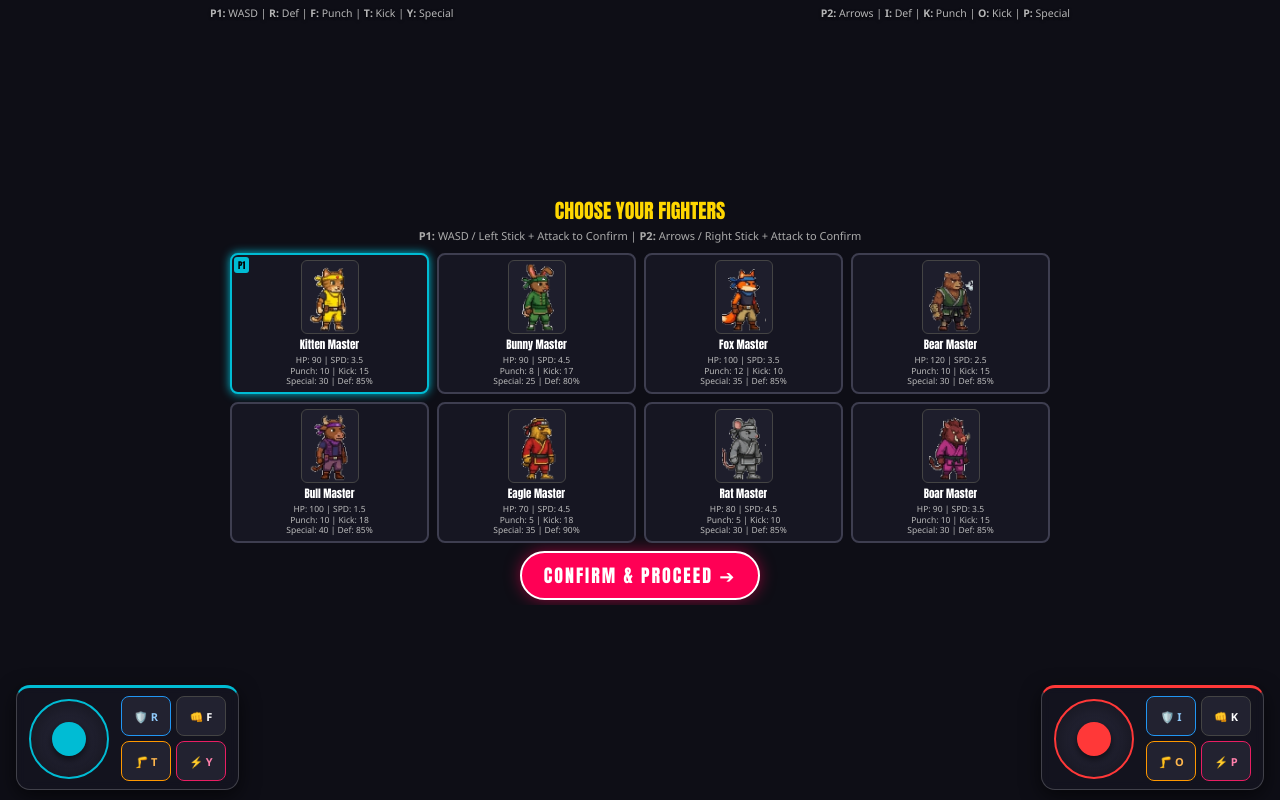
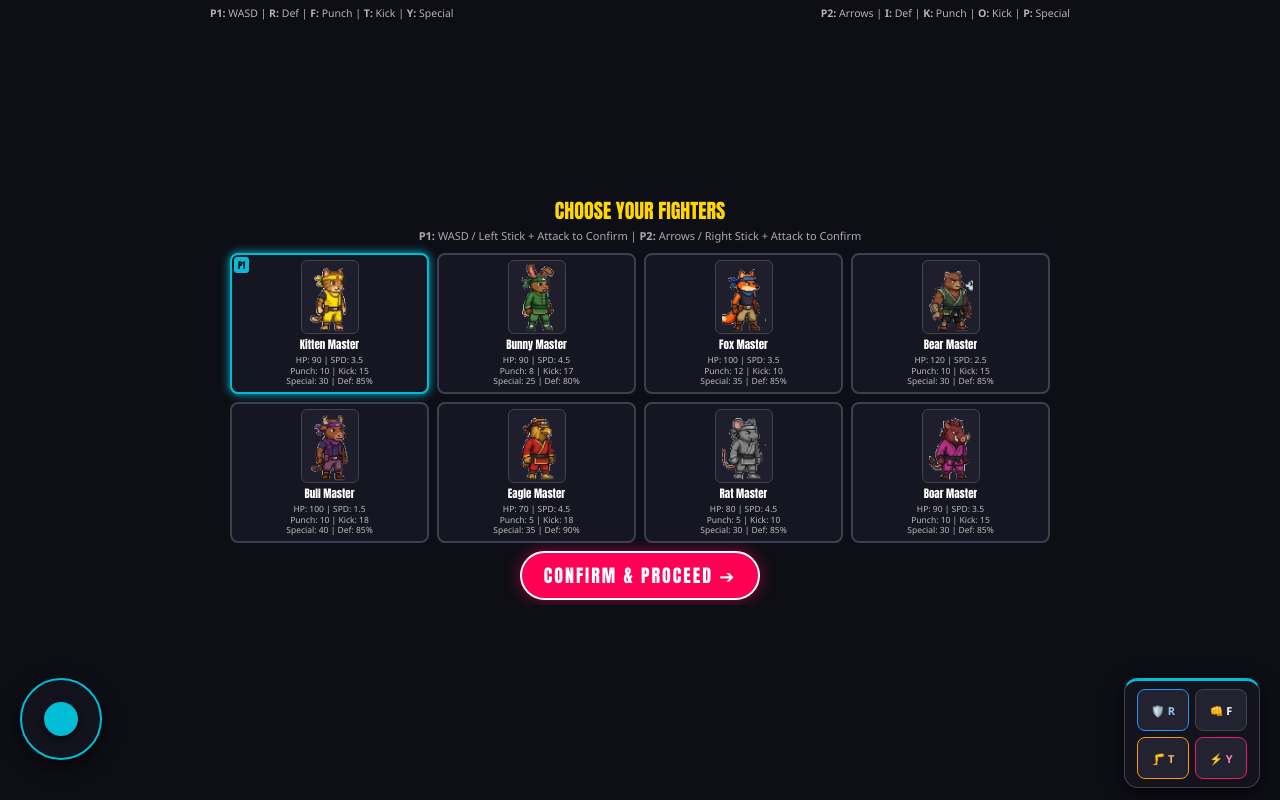
Before and after one commit to kherkman/animalfight, a plain HTML site: page index.html in a window 1280 px wide. Both pictures are taken after a click on the button "🥊 1 PLAYER (VS CPU)". Drawn offline with Linux system fonts and the light colour scheme; no server answers.

Commit message:
Update index.html

```diff
--- a/index.html
+++ b/index.html
@@ -40,7 +40,7 @@
             display: block;
             width: 100%;
             height: 100%;
-            object-fit: contain;
+            object-fit: fill;
         }
 
         /* Screen Overlays */
@@ -50,8 +50,9 @@
             left: 0;
             width: 100%;
             height: 100%;
-            background-size: cover;
+            background-size: 100% 100%;
             background-position: center;
+            background-repeat: no-repeat;
             display: flex;
             flex-direction: column;
             align-items: center;
@@ -84,7 +85,7 @@
 
         .btn-intro {
             font-family: 'Impact', sans-serif;
-            background: rgba(0, 0, 0, 0.5);
+            background: rgba(0, 0, 0, 0.55);
             color: #ffffff;
             font-size: 20px;
             letter-spacing: 2px;
@@ -349,23 +350,58 @@
             gap: 4px;
         }
 
-        /* Dual Virtual Joysticks - Bottom Left (P1) and Bottom Right (P2) */
+        /* Dynamic Touch Controls Container */
         #dualTouchControls {
             position: absolute;
-            bottom: 10px;
+            bottom: 12px;
             left: 0;
             right: 0;
             width: 100%;
-            display: flex;
-            justify-content: space-between;
+            display: none; /* Hidden by default on Intro screen */
             align-items: flex-end;
-            padding: 0 16px;
+            padding: 0 20px;
             font-family: 'Segoe UI', sans-serif;
             z-index: 15;
             pointer-events: none;
         }
 
-        .touch-pad-section {
+        /* 1-Player Layout: Left bottom joystick, Right bottom action buttons */
+        #dualTouchControls.layout-1p {
+            justify-content: space-between;
+        }
+        #dualTouchControls.layout-1p .p1-pad {
+            display: flex;
+            justify-content: space-between;
+            width: 100%;
+            background: transparent;
+            border: none;
+            box-shadow: none;
+            padding: 0;
+        }
+        #dualTouchControls.layout-1p .p1-pad .joystick-zone {
+            background: rgba(21, 21, 32, 0.88);
+            backdrop-filter: blur(6px);
+            border: 2px solid #00bcd4;
+            box-shadow: 0 6px 20px rgba(0,0,0,0.7);
+        }
+        #dualTouchControls.layout-1p .p1-pad .action-pad {
+            background: rgba(21, 21, 32, 0.88);
+            backdrop-filter: blur(6px);
+            padding: 8px 12px;
+            border-radius: 14px;
+            border: 1px solid rgba(255, 255, 255, 0.2);
+            border-top: 3px solid #00bcd4;
+            box-shadow: 0 6px 20px rgba(0,0,0,0.7);
+        }
+        #dualTouchControls.layout-1p .p2-pad {
+            display: none !important;
+        }
+
+        /* 2-Player Layout: P1 Left Bottom, P2 Right Bottom */
+        #dualTouchControls.layout-2p {
+            justify-content: space-between;
+        }
+        #dualTouchControls.layout-2p .touch-pad-section {
             background: rgba(21, 21, 32, 0.85);
             backdrop-filter: blur(5px);
             padding: 8px 12px;
@@ -377,12 +413,12 @@
             pointer-events: auto;
             box-shadow: 0 6px 20px rgba(0,0,0,0.6);
         }
-        .touch-pad-section.p1-pad { border-top: 3px solid #00bcd4; margin-right: auto; }
-        .touch-pad-section.p2-pad { border-top: 3px solid #ff3838; margin-left: auto; }
+        #dualTouchControls.layout-2p .touch-pad-section.p1-pad { border-top: 3px solid #00bcd4; margin-right: auto; }
+        #dualTouchControls.layout-2p .touch-pad-section.p2-pad { border-top: 3px solid #ff3838; margin-left: auto; display: flex; }
 
         .joystick-zone {
-            width: 80px;
-            height: 80px;
+            width: 82px;
+            height: 82px;
             background: radial-gradient(circle, #2a2a3e 0%, #12121a 100%);
             border: 2px solid #444;
             border-radius: 50%;
@@ -392,6 +428,7 @@
             justify-content: center;
             touch-action: none;
             cursor: pointer;
+            pointer-events: auto;
         }
         .p1-pad .joystick-zone { border-color: #00bcd4; }
         .p2-pad .joystick-zone { border-color: #ff3838; }
@@ -409,9 +446,10 @@
 
         .action-pad {
             display: grid;
-            grid-template-columns: repeat(2, 50px);
-            grid-template-rows: repeat(2, 40px);
-            gap: 5px;
+            grid-template-columns: repeat(2, 52px);
+            grid-template-rows: repeat(2, 42px);
+            gap: 6px;
+            pointer-events: auto;
         }
 
         .btn {
@@ -618,8 +656,8 @@
         <span><b>P2:</b> Arrows | <b>I:</b> Def | <b>K:</b> Punch | <b>O:</b> Kick | <b>P:</b> Special</span>
     </div>
 
-    <!-- Dual Touch Controllers - Docked Left and Right -->
-    <div id="dualTouchControls">
+    <!-- Dynamic Touch Controllers (Hidden on Menu) -->
+    <div id="dualTouchControls" class="layout-1p">
         <div class="touch-pad-section p1-pad">
             <div class="joystick-zone" id="joystickZoneP1"><div class="joystick-knob" id="joystickKnobP1"></div></div>
             <div class="action-pad">
@@ -661,10 +699,21 @@
     let touchControlsVisible = true;
     function toggleTouchControls() {
         touchControlsVisible = !touchControlsVisible;
-        const tc = document.getElementById('dualTouchControls');
-        if (tc) tc.style.display = touchControlsVisible ? 'flex' : 'none';
+        updateTouchControlsDisplay();
         const btn = document.getElementById('btnToggleTouch');
         if (btn) btn.textContent = touchControlsVisible ? '📱 Hide Touch Controls' : '📱 Show Touch Controls';
+    }
+
+    function updateTouchControlsDisplay() {
+        const tc = document.getElementById('dualTouchControls');
+        if (!tc) return;
+        if (!touchControlsVisible || gameState === 'menu') {
+            tc.style.display = 'none';
+        } else {
+            tc.style.display = 'flex';
+            tc.classList.remove('layout-1p', 'layout-2p');
+            tc.classList.add(selectedMode === '1p' ? 'layout-1p' : 'layout-2p');
+        }
     }
 
     // Character Editor opener helper
@@ -874,6 +923,7 @@
 
         buildAssetModalUI();
         updateIntroButtonsUI();
+        updateTouchControlsDisplay();
     }
     window.addEventListener('DOMContentLoaded', preloadDefaultAssets);
 
@@ -1110,6 +1160,7 @@
         document.getElementById('charSelectScreen').style.display = 'flex';
         gameState = 'char_select';
         updateCharCardsUI();
+        updateTouchControlsDisplay();
         playIntroBGM();
     }
 
@@ -1228,6 +1279,7 @@
 
             updateStageCardsUI();
             updateStageThumbnails();
+            updateTouchControlsDisplay();
             playIntroBGM();
         }, 250);
     }
@@ -1310,6 +1362,7 @@
         applySelectedCharacter(p1, p1CharId);
         applySelectedCharacter(p2, p2CharId);
         playBGM(stageData[selectedStageId].music);
+        updateTouchControlsDisplay();
         restartMatch();
     }
 
@@ -1320,6 +1373,7 @@
         applySelectedCharacter(p1, p1CharId);
         applySelectedCharacter(p2, p2CharId);
         playBGM(stageData[selectedStageId].music);
+        updateTouchControlsDisplay();
         restartMatch();
     }
 
@@ -1334,6 +1388,7 @@
         gameState = 'menu';
         introBtnIndex = 0;
         updateIntroButtonsUI();
+        updateTouchControlsDisplay();
         playIntroBGM();
     }
 
@@ -1894,6 +1949,7 @@
                 `;
             }
             updateWinnerButtonsUI();
+            updateTouchControlsDisplay();
         }
     }
 
```
